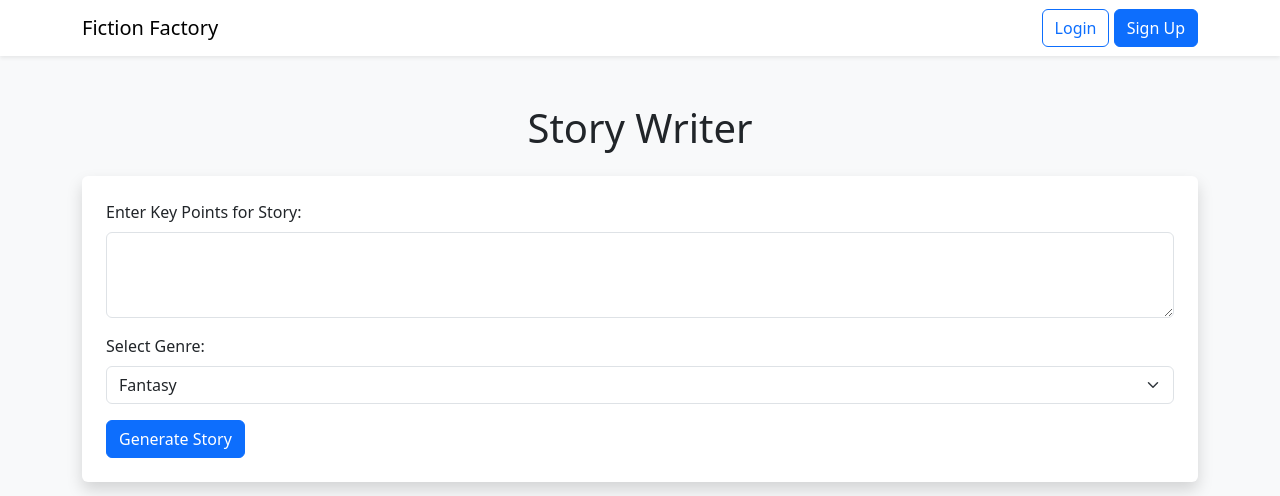
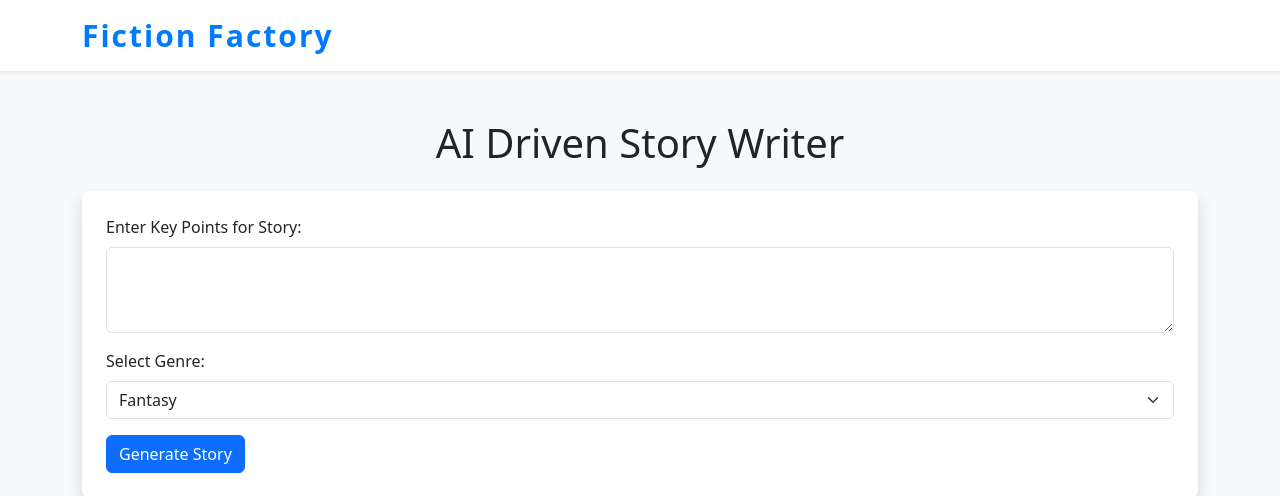
Before and after one commit to prajapati-anuj/FictionFactory, a Flask app: page / in a window 1280 px wide. Shown: the top 496 px of the page. Run offline with Flask 3, Linux system fonts and the light colour scheme; some libraries are stand-ins or nearby versions.

Commit message:
Final Update

```diff
--- a/templates/index.html
+++ b/templates/index.html
@@ -5,6 +5,21 @@
     <meta name="viewport" content="width=device-width, initial-scale=1.0">
     <title>Story Writer</title>
     <link rel="stylesheet" href="https://cdn.jsdelivr.net/npm/bootstrap@5.3.0/dist/css/bootstrap.min.css">
+    <style>
+        .navbar-brand {
+    font-size: 30px; /* Larger font for the logo */
+    font-weight: bold; /* Bold font for emphasis */
+    color: #007bff; /* Primary blue color */
+    text-decoration: none; /* Remove underline */
+    letter-spacing: 2px; /* Slight spacing between letters */
+    transition: color 0.3s ease, transform 0.3s ease; /* Smooth transition */
+}
+
+.navbar-brand:hover {
+    color: #0056b3; /* Darker blue when hovered */
+    transform: scale(1.05); /* Slight zoom effect on hover */
+}
+    </style>
     <script>
         function showLoading() {
             document.getElementById("loading").style.display = "block";
@@ -20,15 +35,15 @@
     <nav class="navbar navbar-light bg-white shadow-sm">
         <div class="container">
             <a class="navbar-brand" href="/">Fiction Factory</a>
-            <div>
+            <!-- <div>
                 <a href="/login" class="btn btn-outline-primary">Login</a>
                 <a href="/signup" class="btn btn-primary">Sign Up</a>
-            </div>
+            </div> -->
         </div>
     </nav>
 
     <div class="container mt-5">
-        <h1 class="text-center">Story Writer</h1>
+        <h1 class="text-center">AI Driven Story Writer</h1>
 
         <!-- Story from Key Points -->
         <form action="/generate_story" method="POST" class="mt-4 p-4 bg-white shadow rounded" onsubmit="showLoading(); storeGenre();">
```
Also changed, not shown: 1 other file.
